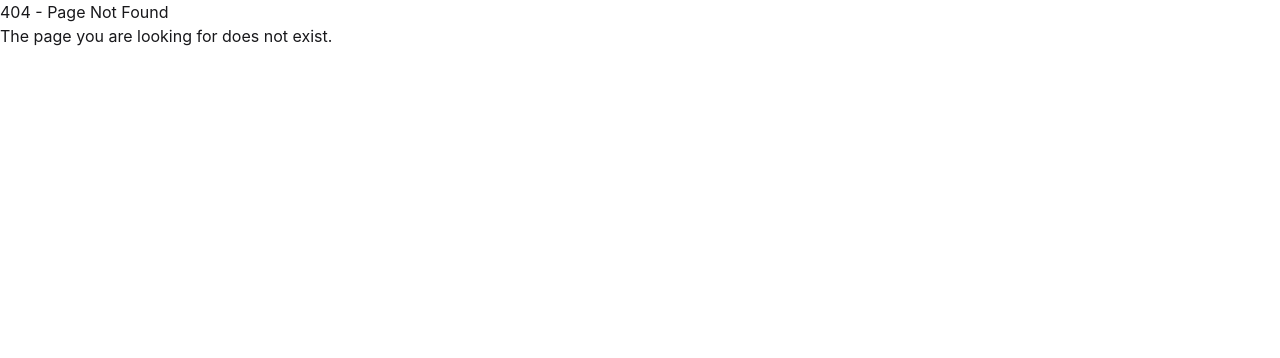
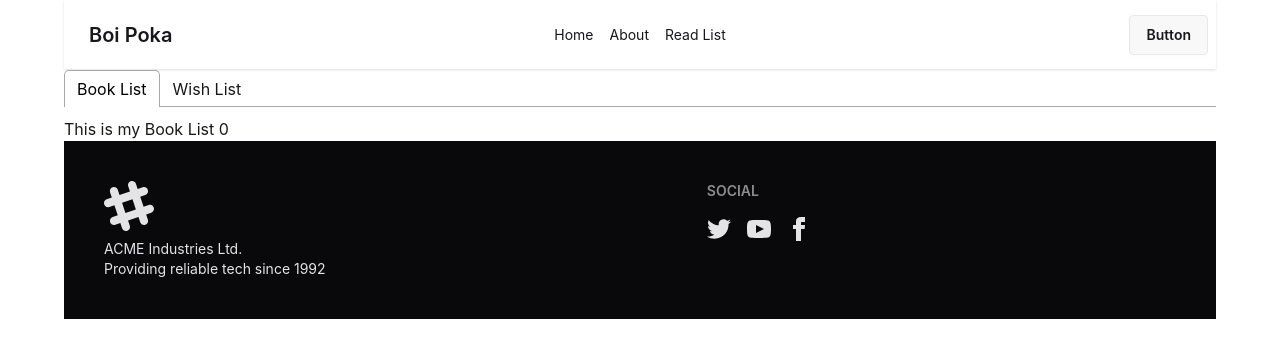
Before and after one commit to Tsar365/bOi-p0kA, a React (Vite) app in the folder bOi p0kA/: page /readlist in a window 1280 px wide. Before the commit this address had no page. Shown: the top 358 px of the page. Built offline with nearby package versions, Linux system fonts and the light colour scheme.

Commit message:
part 8 updated

```diff
--- a/bOi p0kA/package.json
+++ b/bOi p0kA/package.json
@@ -15,6 +15,7 @@
     "react-dom": "^19.2.8",
     "react-icons": "^5.7.0",
     "react-router": "^8.3.0",
+    "react-tabs": "^6.1.1",
     "tailwindcss": "^4.3.3"
   },
   "devDependencies": {
--- a/bOi p0kA/src/components/header/Navbar.jsx
+++ b/bOi p0kA/src/components/header/Navbar.jsx
@@ -10,6 +10,9 @@ const Navbar = () => {
 	</Link>
 	<Link to="/about">
 	<li className="m-2">About</li>
+	</Link>
+	<Link to="/readlist">
+	<li className="m-2">Read List</li>
 	</Link>
 	</>
 
--- /dev/null
+++ b/bOi p0kA/src/pages/readlist/ReadList.jsx
@@ -0,0 +1,45 @@
+import { useEffect, useState } from 'react';
+import { useLoaderData } from 'react-router';
+import { Tab, Tabs, TabList, TabPanel } from 'react-tabs';
+import 'react-tabs/style/react-tabs.css';
+import { getStoredBooks } from '../../utility/AddtoDB';
+
+const ReadList = () => {
+  const [readList, setReadList] = useState([]);
+const data = useLoaderData();
+
+useEffect(() => {
+  const storedBookData = getStoredBooks();
+  const ConvertedBookList=storedBookData.map((id) =>parseInt(id));
+  const myReadList = data.filter((book) => ConvertedBookList.includes(book.bookId));
+  setReadList(myReadList);
+},[])
+
+
+  return (
+		<div>
+			<Tabs>
+				<TabList>
+					<Tab>Book List</Tab>
+					<Tab>Wish List</Tab>
+				</TabList>
+
+				<TabPanel>
+					<h2>This is my Book List {readList.length}</h2>
+          {
+            readList.map((book) => (
+              <div key={book.bookId} className="my-4 p-4 border rounded-md shadow-md">
+                <h3 className="text-xl font-bold">{book.bookName}</h3>
+              </div>
+            ))
+          }
+				</TabPanel>
+				<TabPanel>
+					<h2>This is my Wish List</h2>
+				</TabPanel>
+			</Tabs>
+		</div>
+	);
+};
+
+export default ReadList;
--- a/bOi p0kA/src/routes/Routes.jsx
+++ b/bOi p0kA/src/routes/Routes.jsx
@@ -5,6 +5,7 @@ import Errorpage from '../pages/errorpage/Errorpage';
 import Home from '../pages/home/Home';
 import About from '../pages/about/About';
 import BookDetails from '../pages/bookdetails/BookDetails';
+import ReadList from '../pages/readlist/ReadList';
 
 
 export const router = createBrowserRouter([
@@ -15,8 +16,7 @@ export const router = createBrowserRouter([
 		children: [
 			{
 				index: true,
-				loader: () =>
-					fetch('booksData.json'), //only home loader ei data fetch korbe
+				loader: () => fetch('booksData.json'), //only home loader ei data fetch korbe
 				// path: '/',
 				Component: Home,
 			},
@@ -25,9 +25,13 @@ export const router = createBrowserRouter([
 				Component: About,
 			},
 			{
+				path: '/readlist',
+				loader: () => fetch('booksData.json'),
+				Component: ReadList,
+			},
+			{
 				path: '/bookDetails/:Id',
-				loader: () =>
-					fetch('booksData.json'),
+				loader: () => fetch('booksData.json'),
 				Component: BookDetails,
 			},
 		],
```
Also changed, not shown: 1 other file (tests, documents, lock files or other folders).
